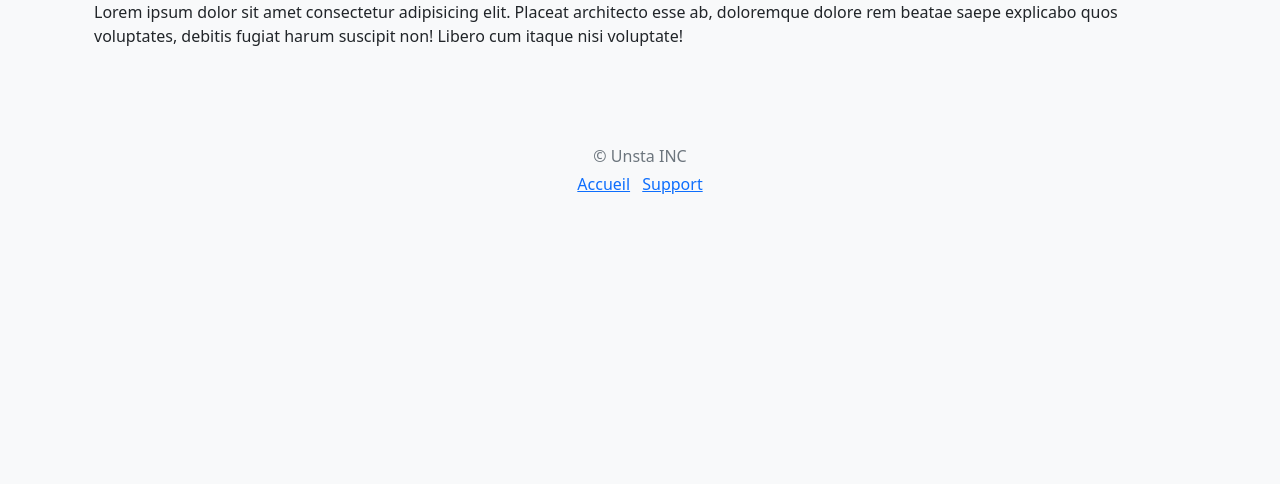
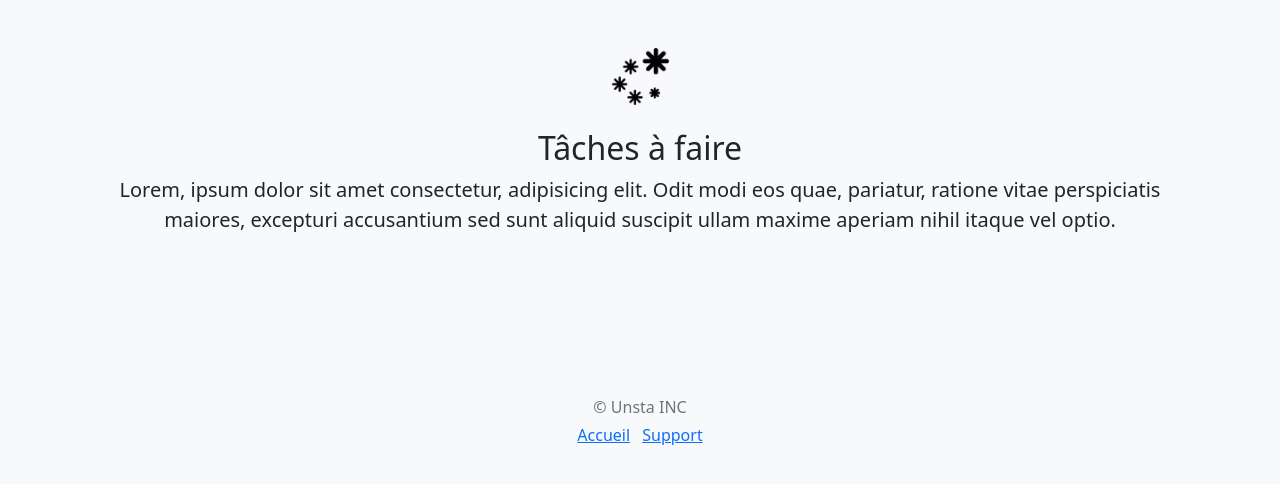
Before and after one commit to flavien-hugs/flask-crud-app, a Flask app: page /about/ in a window 1280 px wide. Shown: the top 484 px of the page. Run offline with Flask 2, Linux system fonts and the light colour scheme.

Commit message:
improve about task template

```diff
--- a/task/templates/pages/about.html
+++ b/task/templates/pages/about.html
@@ -1,7 +1,11 @@
-{% extends 'base.html' %}
+{% extends "pages/index.html" %}
 
 {% block page_content %}
-    <p>
-        Lorem ipsum dolor sit amet consectetur adipisicing elit. Placeat architecto esse ab, doloremque dolore rem beatae saepe explicabo quos voluptates, debitis fugiat harum suscipit non! Libero cum itaque nisi voluptate!
-    </p>
+    <div class="py-5 text-center">
+        <img class="d-block mx-auto mb-4" height="57" src="{{ url_for('static', filename='img/logo.png')}}" alt="logo">
+        <h2>
+            Tâches à faire
+        </h2>
+        <p class="lead">Lorem, ipsum dolor sit amet consectetur, adipisicing elit. Odit modi eos quae, pariatur, ratione vitae perspiciatis maiores, excepturi accusantium sed sunt aliquid suscipit ullam maxime aperiam nihil itaque vel optio.</p>
+    </div>
 {% endblock page_content %}
```
